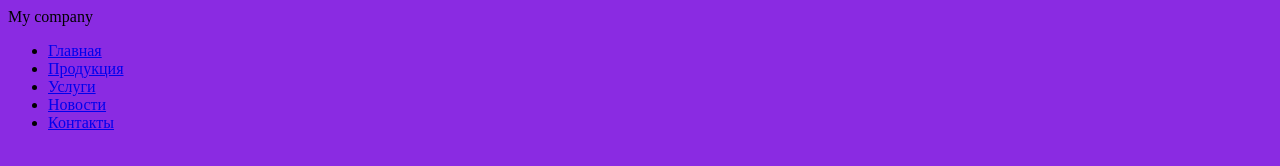
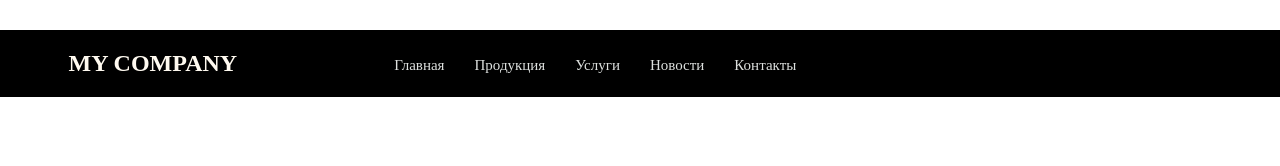
Before and after one commit to kaminin1986/html_css_lesson, a plain HTML site: page lesson_5/index.html in a window 1280 px wide. Drawn offline with Linux system fonts and the light colour scheme; files that its build step writes are made by us from their sources.

Commit message:
меню для сайта

```diff
--- a/lesson_3/styles/styles.css
+++ b/lesson_3/styles/styles.css
@@ -9,6 +9,37 @@ body {
     background: rgb(10, 1, 141);
     margin-bottom: 10px;
 
+}
+
+.logotip-meny {
+    height: inherit;
+    display: flex;
+    #justify-content: space-between;
+    #justify-content:first-child;
+    align-items: center;
+
+}
+
+.logotip-text {
+
+
+}
+
+.meny-shapka {
+    color: white;
+    font-size: 15px;
+    display: flex;
+
+}
+
+.meny-shapka-bar {
+    display: flex;
+    margin-left: 15px;
+
+}
+
+a {
+    padding: 1em;
 }
 
 .container {
--- /dev/null
+++ b/lesson_5/css/style.css
@@ -0,0 +1,72 @@
+*{
+    margin: 0; /*# обнулить стили браузера*/
+    padding: 0; /*# обнулить стили браузера*/
+}
+header {
+
+    margin-top: 30px; /*#отодвинуть с верху на 50 px*/
+
+    background: #000; /*#Залить header в черный цвет*/
+    padding: 5px;
+}
+
+nav {
+   margin-top: 15px; /*#отодвинуть с верху на 20 px*/
+   margin-bottom: 15px;
+/*    display: flex; /*#выстроить на один уровень*/
+}
+
+.dws-menu{
+    display: flex;
+}
+
+.logotip-menu{
+    text-transform: uppercase; /*буквы в верхнем регистре*/
+    color:floralwhite; /* Цвет шрифта*/
+    font-weight: 800;  /* Жирный текст*/
+    font-size: 24px;  /* увеличит текст до 24px*/
+    cursor: pointer; /* при навидении появляется ссылочный курсор*/
+    margin-left: 5%; /*Отступ с лева на 10% */
+}
+
+.ul-dws-menu{
+    margin-top: 7px;
+    display: flex;  /*# выстроить на один уровень */
+   /* margin-left: 30px;  /*#отодвинуть от левого блока на 20%*/
+    margin-left: 10%;  /*#отодвинуть от левого блока на 10%*/
+    color: floralwhite; /*свет текста*/
+    font-size: 15px;  /*размер шривта*/
+}
+
+.ul-dws-menu:hover{
+    /*border-bottom: 3px solid rgb(253, 158, 6);*/
+}
+
+li{
+    list-style: none;  /*#убрать точки перед пунктами меню*/
+
+}
+
+.fa{
+
+}
+
+.fa:hover{
+   /* border-bottom: 1px solid rgb(253, 158, 6);/*/
+}
+.fo {
+    text-decoration: none;
+    color: rgb(221, 224, 222);
+}
+
+.fo:hover{
+    border-bottom: 3px solid rgb(253, 158, 6);
+}
+
+i{
+
+}
+a{
+    color: rgb(209, 28, 28);
+    margin-left: 30px;
+}
```
Also changed, not shown: lesson_3/index.html (+21 -1 lines), lesson_sk4/index.html (added, +21 -0 lines), lesson_5/img/free-icon-contacts-book-2343736.png (added), lesson_5/img/free-icon-customer-support-1086581.png (added), lesson_5/img/free-icon-newspaper-4363382.png (added), lesson_5/img/home.png (added), lesson_5/img/premium-icon-trolley-cart-3683279.png (added), 1 other file.
